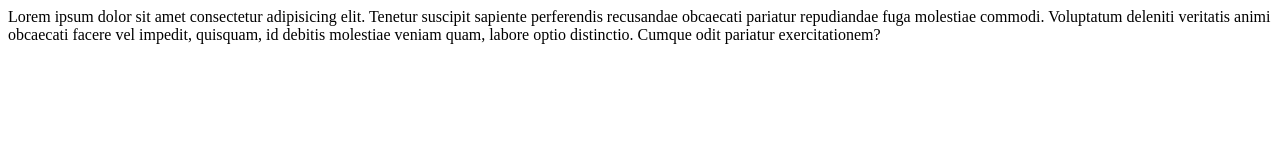
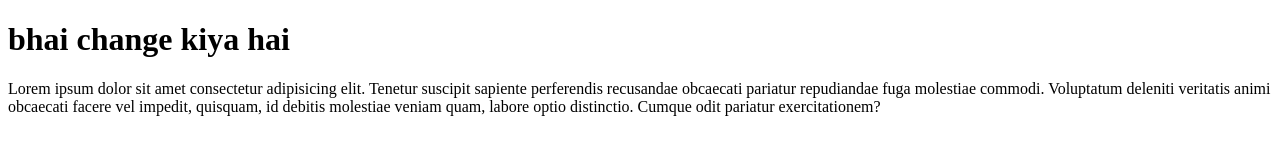
Before and after one commit to Flankerflyer30mki/learn-git, a plain HTML site: page index.html in a window 1280 px wide. Drawn offline with Linux system fonts and the light colour scheme.

Commit message:
nayi file hai

```diff
--- a/index.html
+++ b/index.html
@@ -6,6 +6,7 @@
     <title>website for git</title>
 </head>
 <body>
+    <h1>bhai change kiya hai</h1>
     Lorem ipsum dolor sit amet consectetur adipisicing elit. Tenetur suscipit sapiente perferendis recusandae obcaecati pariatur repudiandae fuga molestiae commodi. Voluptatum deleniti veritatis animi obcaecati facere vel impedit, quisquam, id debitis molestiae veniam quam, labore optio distinctio. Cumque odit pariatur exercitationem?
 </body>
 </html>
```
